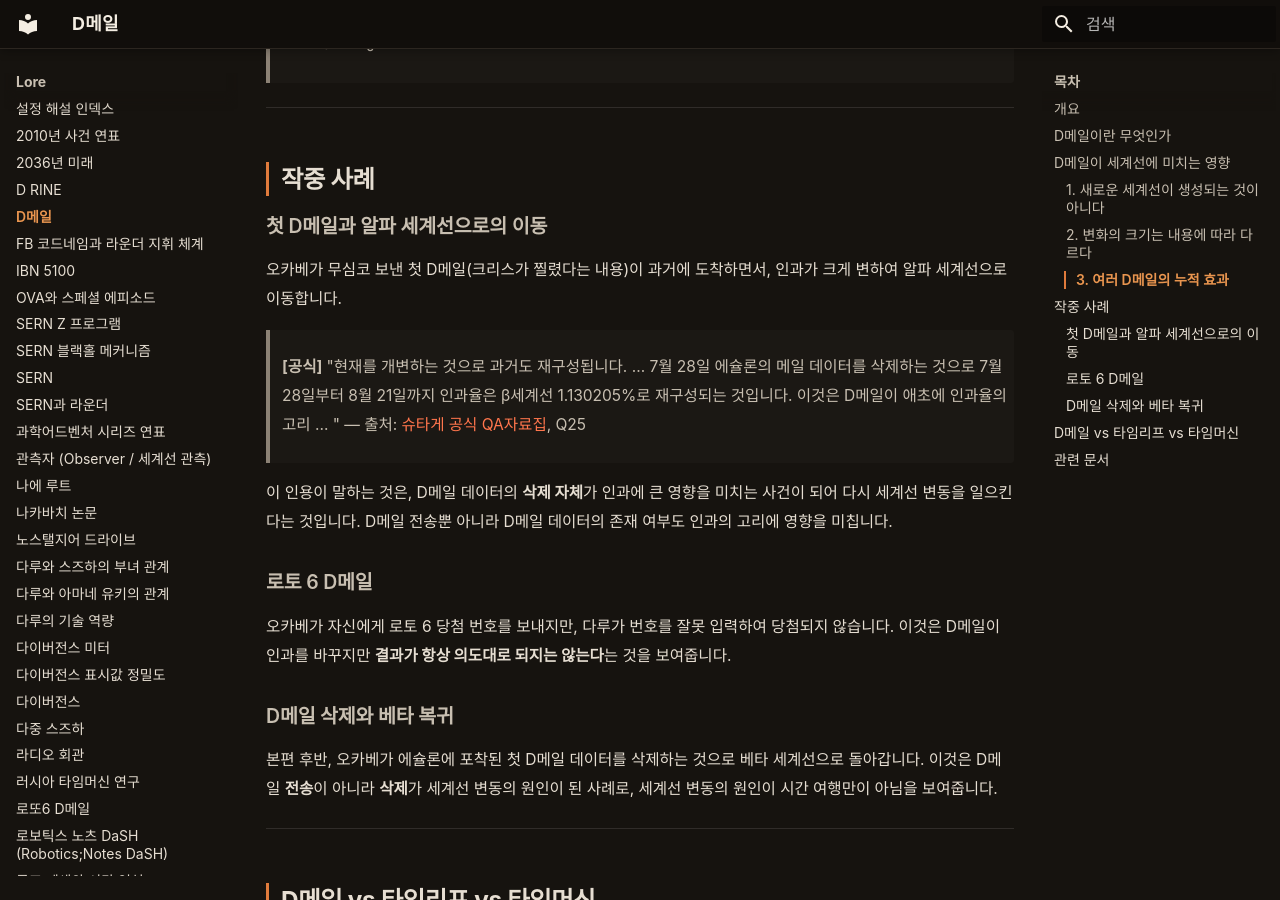
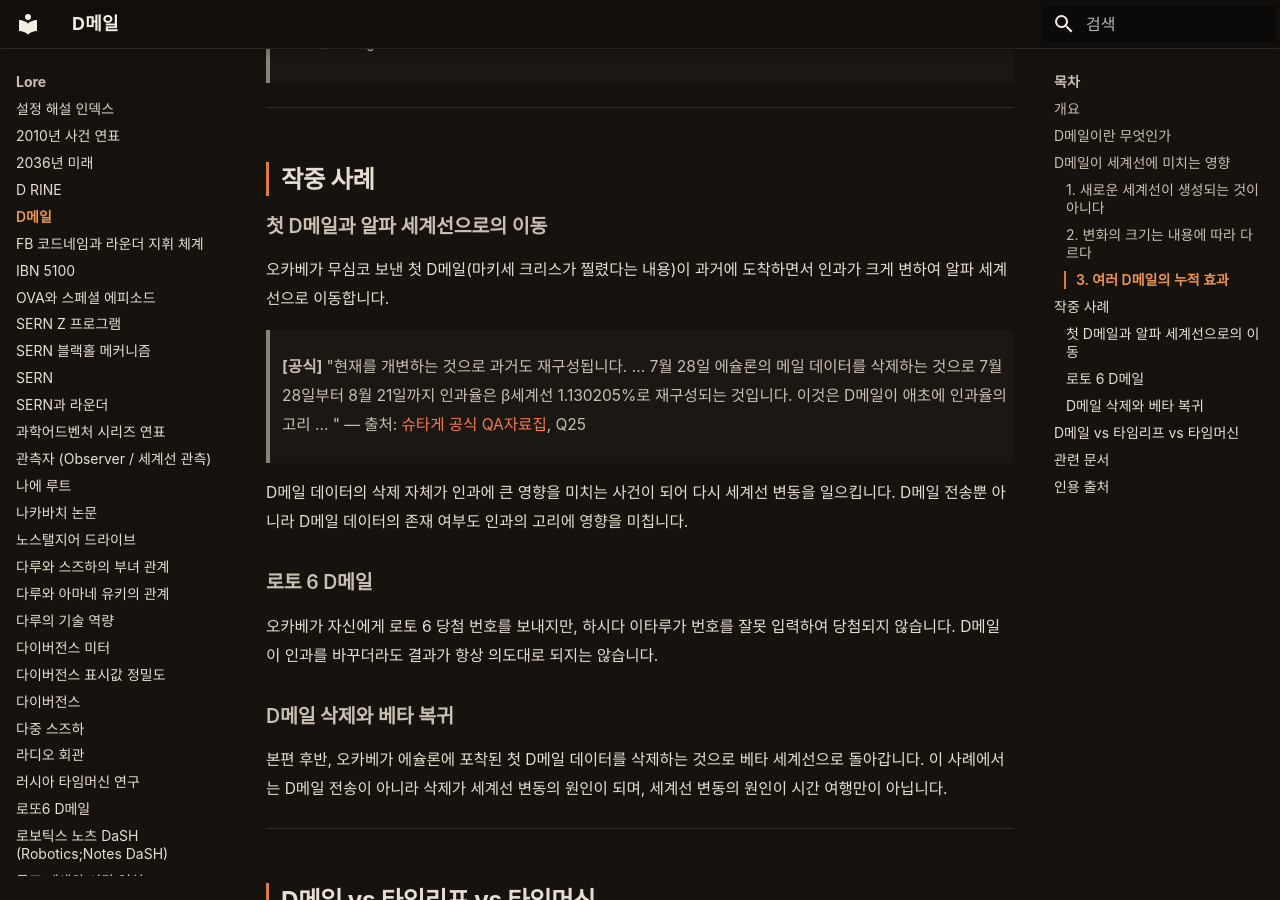
Before and after one commit to sgwiki/sgwiki.github.io, an MkDocs documentation site: the page built from wiki/lore/D메일.md, in a window 1280 px wide and 900 px high, scrolled down 1771 px. Built offline with MkDocs 1.6.1 and Material for MkDocs 9.7.7, drawn with Linux system fonts in a browser that asks for light colours; some web fonts are replaced; some of the changed text lies outside the part shown.

Commit message:
chore(wiki): D메일 정비 — frontmatter spoiler 추가·인물명 통일(크리스→마키세 크리스·다루→하시다 이타루)·번역투/접속사/형식명사 제거·## 인용 출처 섹션 추가
Co-Authored-By: Claude Opus 4.6 <noreply@anthropic.com>

```diff
--- a/wiki/lore/D메일.md
+++ b/wiki/lore/D메일.md
@@ -52,20 +53,20 @@ D메일이 여러 번 전송되면, 이전 D메일의 도착은 새로 활성화
 
 ### 첫 D메일과 알파 세계선으로의 이동
 
-오카베가 무심코 보낸 첫 D메일(크리스가 찔렸다는 내용)이 과거에 도착하면서, 인과가 크게 변하여 알파 세계선으로 이동합니다.
+오카베가 무심코 보낸 첫 D메일(마키세 크리스가 찔렸다는 내용)이 과거에 도착하면서 인과가 크게 변하여 알파 세계선으로 이동합니다.
 
 > **[공식]** "현재를 개변하는 것으로 과거도 재구성됩니다. … 7월 28일 에슐론의 메일 데이터를 삭제하는 것으로 7월 28일부터 8월 21일까지 인과율은 β세계선 1.130205%로 재구성되는 것입니다. 이것은 D메일이 애초에 인과율의 고리 … "
 > — 출처: [슈타게 공식 QA자료집](../근거자료/공식/qa-자료집.md), Q25
 
-이 인용이 말하는 것은, D메일 데이터의 **삭제 자체**가 인과에 큰 영향을 미치는 사건이 되어 다시 세계선 변동을 일으킨다는 것입니다. D메일 전송뿐 아니라 D메일 데이터의 존재 여부도 인과의 고리에 영향을 미칩니다.
+D메일 데이터의 삭제 자체가 인과에 큰 영향을 미치는 사건이 되어 다시 세계선 변동을 일으킵니다. D메일 전송뿐 아니라 D메일 데이터의 존재 여부도 인과의 고리에 영향을 미칩니다.
 
 ### 로토 6 D메일
 
-오카베가 자신에게 로토 6 당첨 번호를 보내지만, 다루가 번호를 잘못 입력하여 당첨되지 않습니다. 이것은 D메일이 인과를 바꾸지만 **결과가 항상 의도대로 되지는 않는다**는 것을 보여줍니다.
+오카베가 자신에게 로토 6 당첨 번호를 보내지만, 하시다 이타루가 번호를 잘못 입력하여 당첨되지 않습니다. D메일이 인과를 바꾸더라도 결과가 항상 의도대로 되지는 않습니다.
 
 ### D메일 삭제와 베타 복귀
 
-본편 후반, 오카베가 에슐론에 포착된 첫 D메일 데이터를 삭제하는 것으로 베타 세계선으로 돌아갑니다. 이것은 D메일 **전송**이 아니라 **삭제**가 세계선 변동의 원인이 된 사례로, 세계선 변동의 원인이 시간 여행만이 아님을 보여줍니다.
+본편 후반, 오카베가 에슐론에 포착된 첫 D메일 데이터를 삭제하는 것으로 베타 세계선으로 돌아갑니다. 이 사례에서는 D메일 전송이 아니라 삭제가 세계선 변동의 원인이 되며, 세계선 변동의 원인이 시간 여행만이 아닙니다.
 
 ---
 
@@ -87,3 +88,7 @@ D메일이 여러 번 전송되면, 이전 D메일의 도착은 새로 활성화
 - [전화렌지(가칭)](전화렌지.md)
 - [타임리프와 타임리프 머신](타임리프.md)
 - [리딩 슈타이너](리딩-슈타이너.md)
+
+---
+
+## 인용 출처
```
Also changed, not shown: other parts of wiki/lore/D메일.md (+3 -2 lines).
